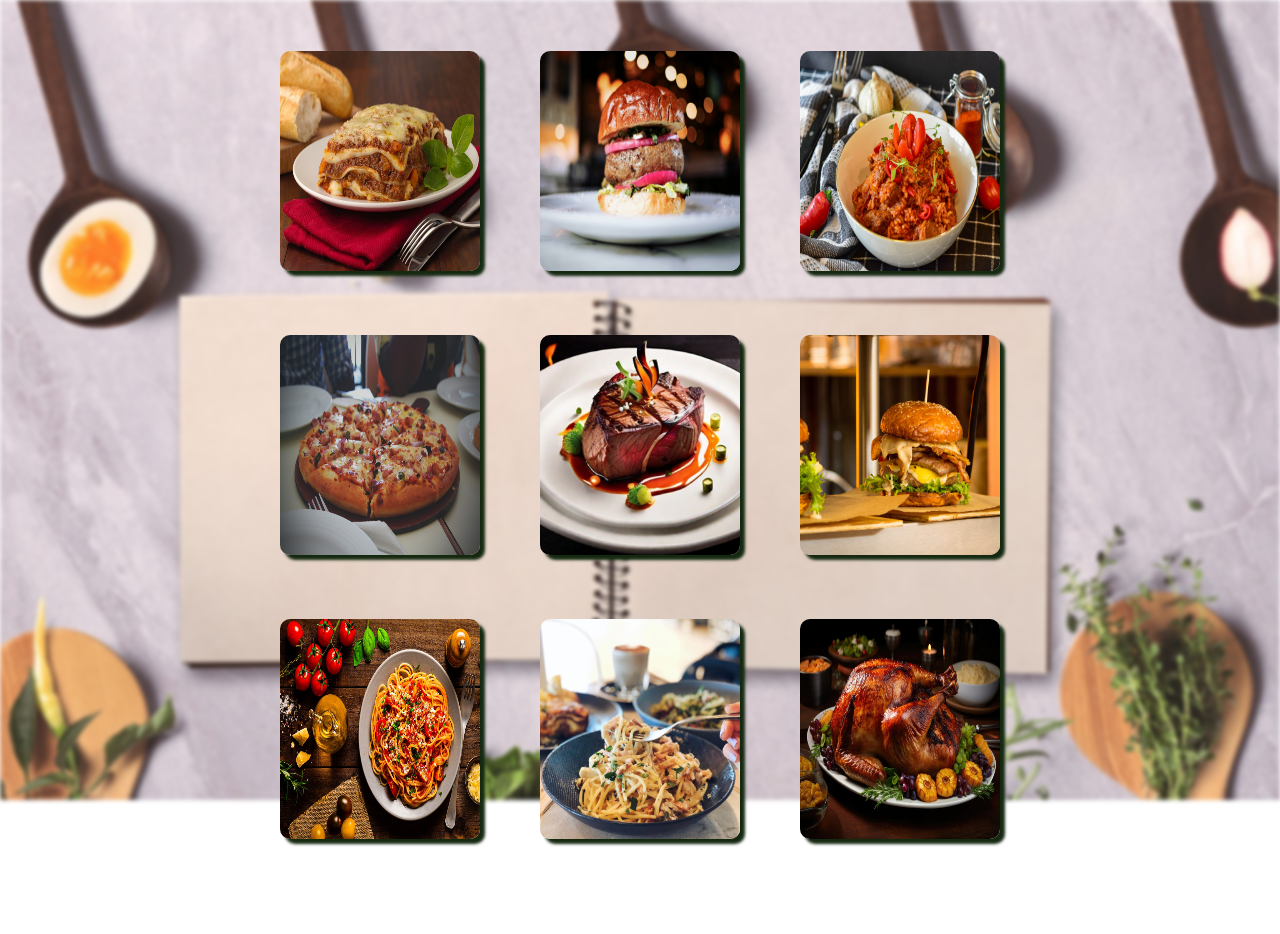
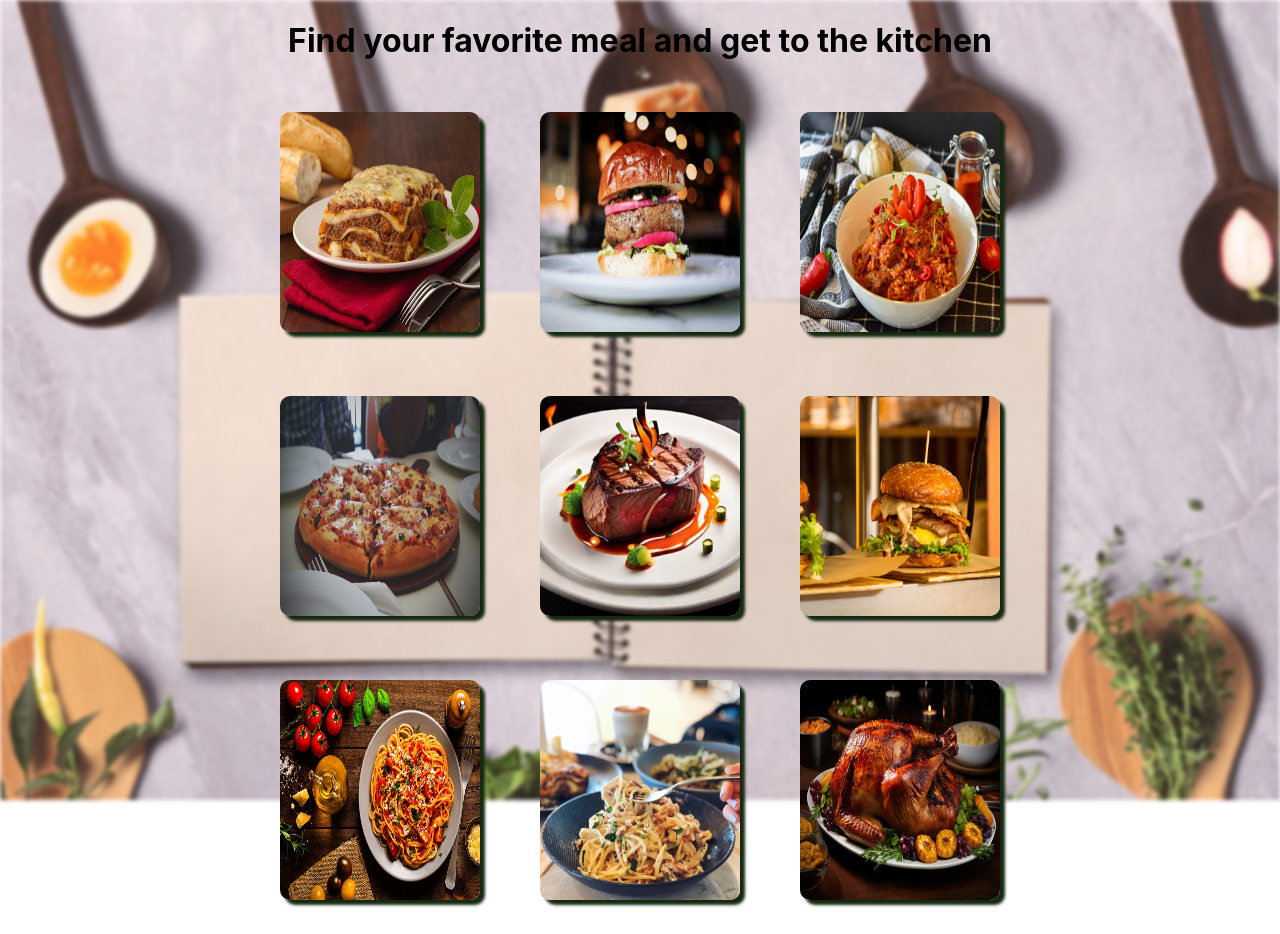
Before and after one commit to MellowMokoen/recipe-book, a React (Create React App) app: page / in a window 1280 px wide. Before the commit the page ends 873 px from the top, so only its background shows below. Built offline with nearby package versions, Linux system fonts and the light colour scheme.

Commit message:
Added back the heading

```diff
--- a/src/RecipeListPage.js
+++ b/src/RecipeListPage.js
@@ -13,7 +13,7 @@ import stake from './images/stake.jpg';
 export default function() {
     return (
         <div>
-            <h1></h1>
+            <h1>Find your favorite meal and get to the kitchen</h1>
          <div className = "row">
             <div className="col-md-4 beef-row">
             <img src= {lasagne} alt="lasagne"/>
```
